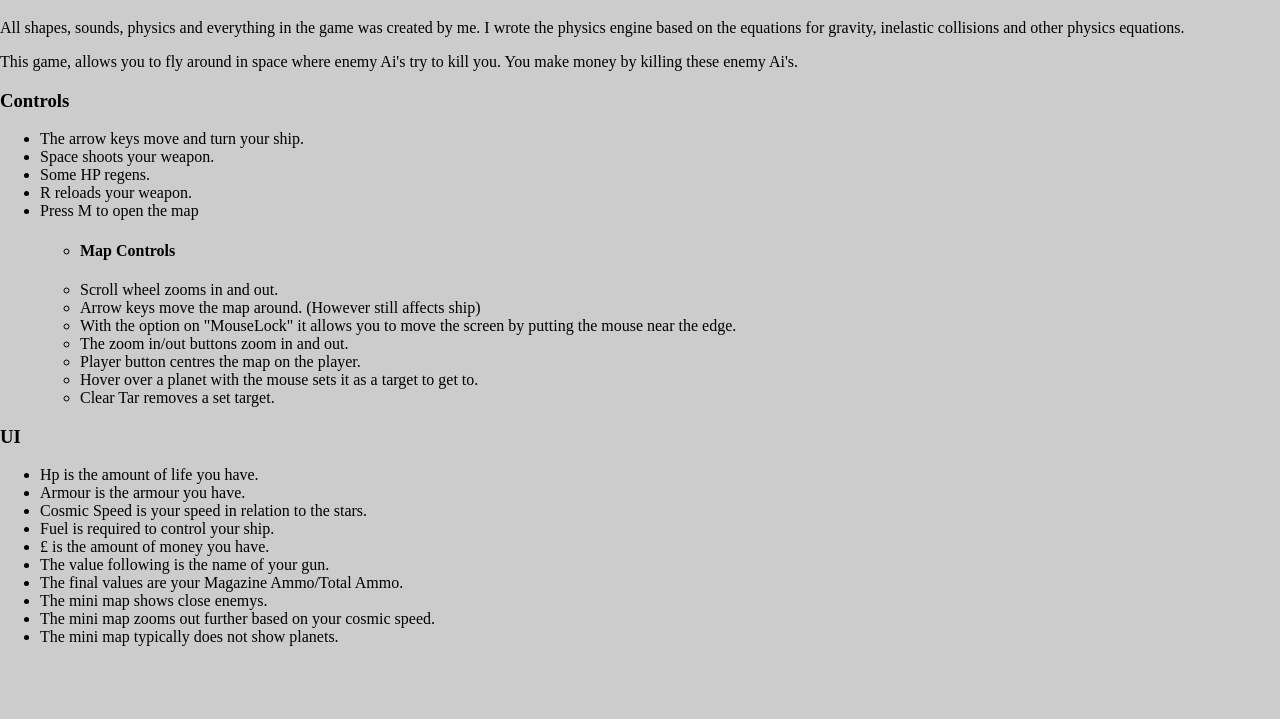
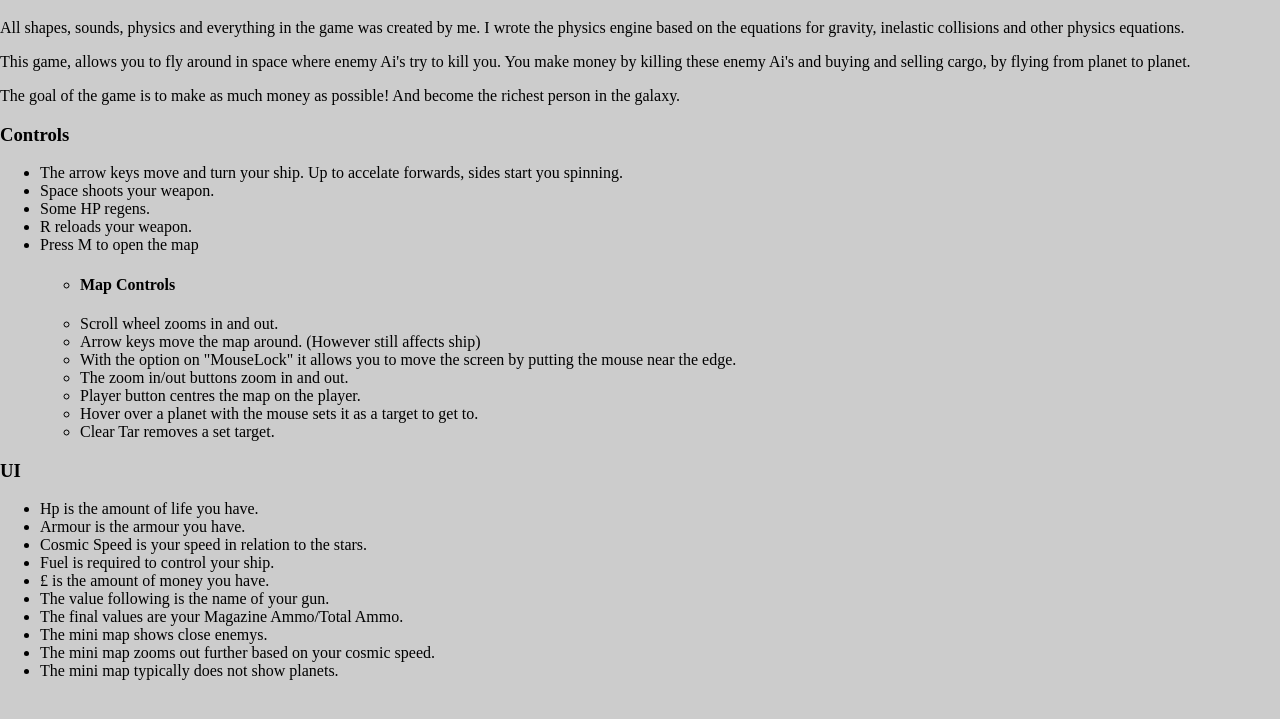
Before and after one commit to NiallBunting/Space-Js-Game, a plain HTML site: page about.html in a window 1280 px wide. Shown: the part 61-780 px from the top of the page. Drawn offline with Linux system fonts and the light colour scheme.

Commit message:
Updated, about page.

```diff
--- a/about.html
+++ b/about.html
@@ -12,19 +12,19 @@
 	All shapes, sounds, physics and everything in the game was created by me. I wrote the physics engine based on
 	the equations for gravity, inelastic collisions and other physics equations.
 </p>
-</section>
-
-<section>
 <p>
 	This game, allows you to fly around in space where enemy Ai's try to kill you. You make money by killing these
-	enemy Ai's.
+	enemy Ai's and buying and selling cargo, by flying from planet to planet.
+</p>
+<p>
+	The goal of the game is to make as much money as possible! And become the richest person in the galaxy.
 </p>
 </section>
 
 <section>
 	<h3>Controls</h3>
 	<ul>
-	<li>The arrow keys move and turn your ship.</li>
+	<li>The arrow keys move and turn your ship. Up to accelate forwards, sides start you spinning.</li>
 	<li>Space shoots your weapon.</li>
 	<li>Some HP regens.</li>
 	<li>R reloads your weapon.</li>
```
Also changed, not shown: playerui.js (+4 -4 lines).
